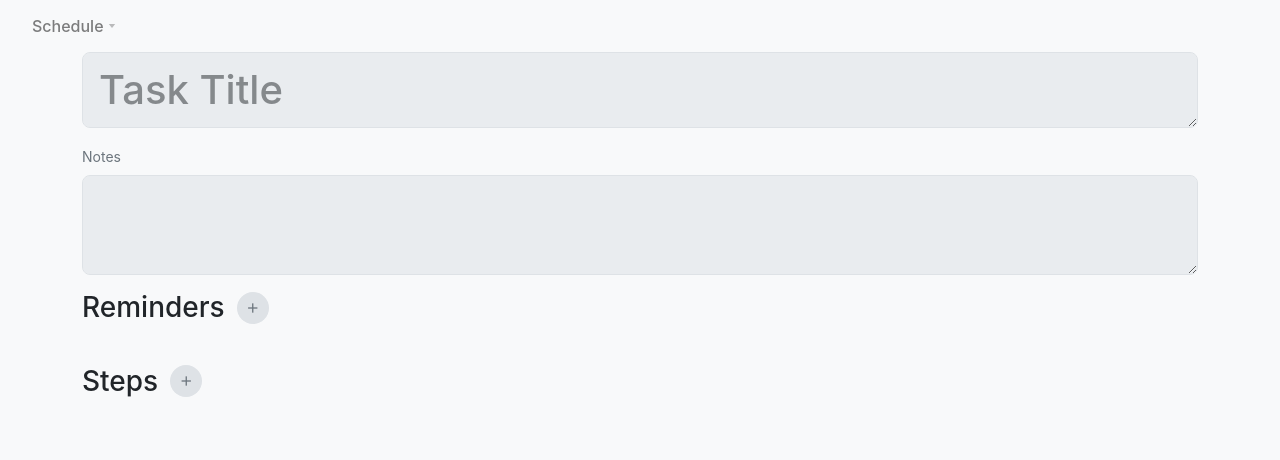
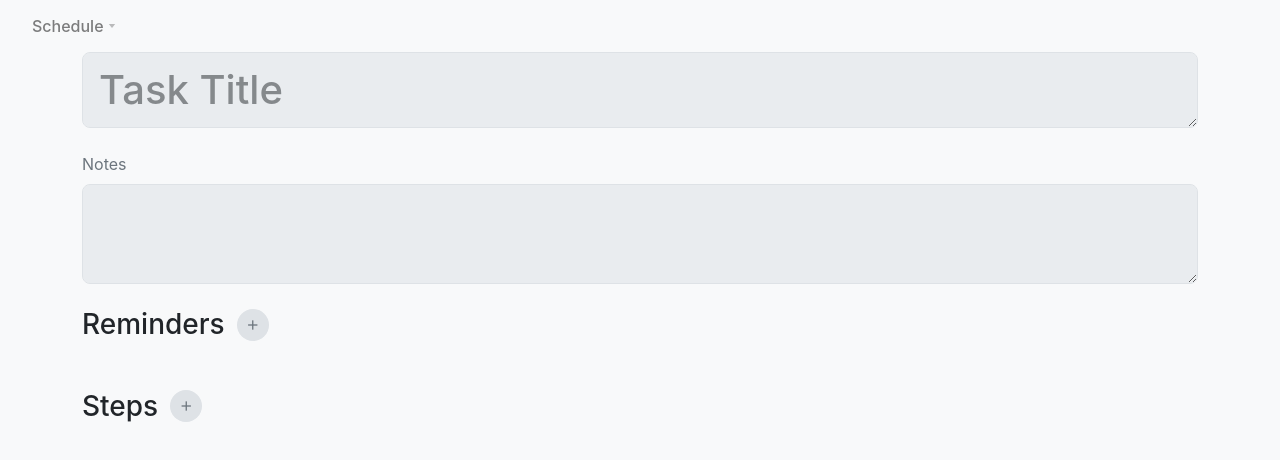
Before and after one commit to bizappkit/tasks, a React (Create React App) app: page /task/1 in a window 1280 px wide. Shown: the top 460 px of the page. Built offline with nearby package versions, Linux system fonts and the light colour scheme.

Commit message:
Design changes in TaskEdit

```diff
--- a/src/components/cards/FormListSection.tsx
+++ b/src/components/cards/FormListSection.tsx
@@ -11,11 +11,11 @@ interface FormListSectionProps<T> {
 
 export function FormListSection<T>(props: FormListSectionProps<T>) {
     return (
-        <div className="form-group">
+        <div className="content-list">
             <div className="row content-list-head">
                 <div className="col-auto">
                     <h3>{props.sectionTitle || ""}</h3>
-                    <button className="btn btn-round" data-toggle="tooltip" data-title="New item" data-original-title="" title="">
+                    <button className="btn btn-round" data-toggle="tooltip" data-title="New item" data-original-title="New item" title="New item">
                         <i className="material-icons">add</i>
                     </button>
                 </div>
--- a/src/components/cards/TaskEdit.tsx
+++ b/src/components/cards/TaskEdit.tsx
@@ -101,7 +101,7 @@ export function TaskEdit(props: TaskEditProps) {
 
     return (
         <form>
-            <div className="form-group">
+            <div className="content-list">
                 <TextareaAutosize
                     disabled={task === undefined}
                     placeholder="Task Title"
@@ -117,7 +117,7 @@ export function TaskEdit(props: TaskEditProps) {
                     <Link to={"/task/" + originTask?.id}>{originTask.title}</Link>
                 </p>
             }
-            <div className="form-group">
+            <div className="content-list">
                 <label>Notes</label>
                 <TextareaAutosize
                     disabled={task === undefined}
```
